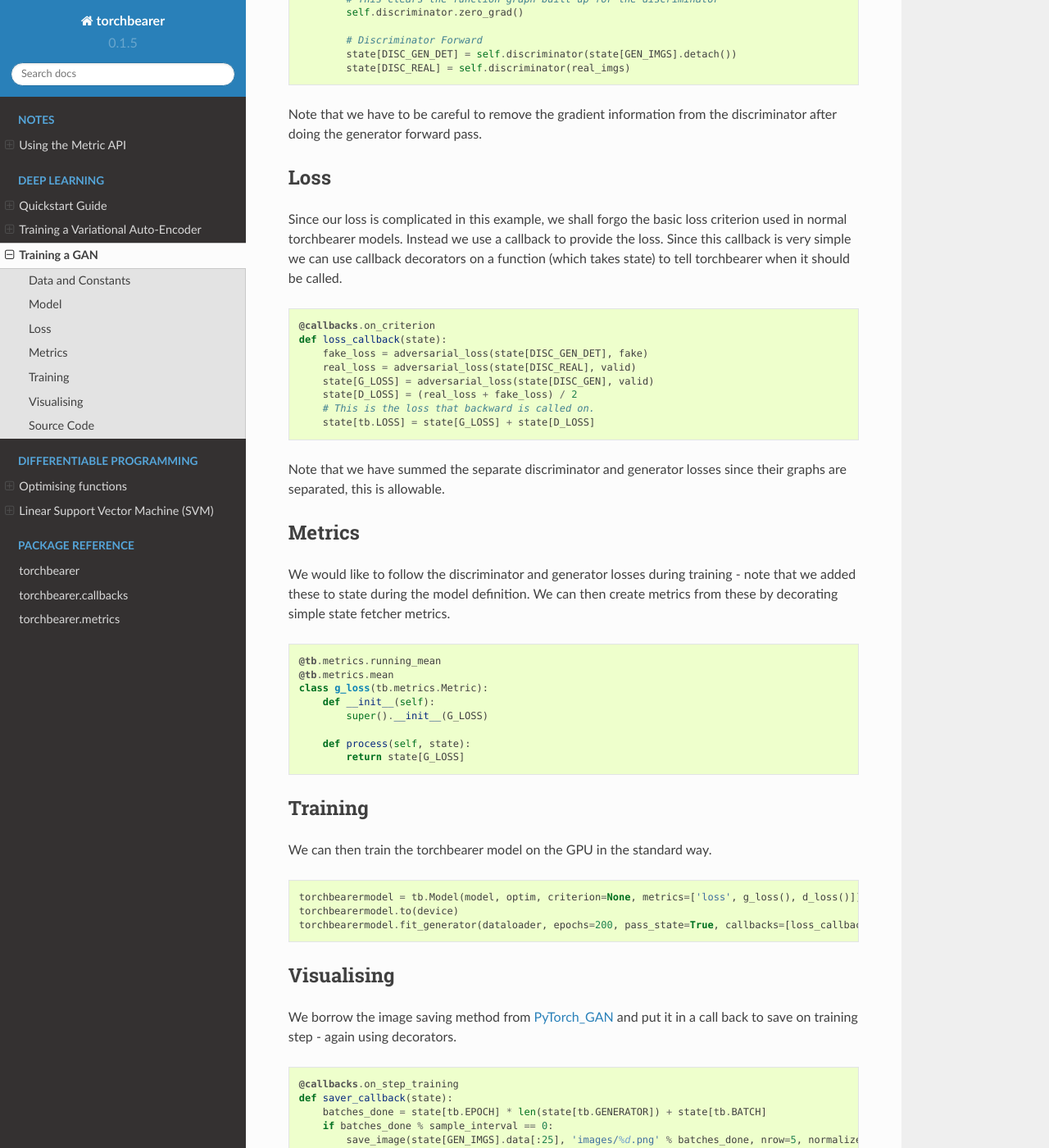
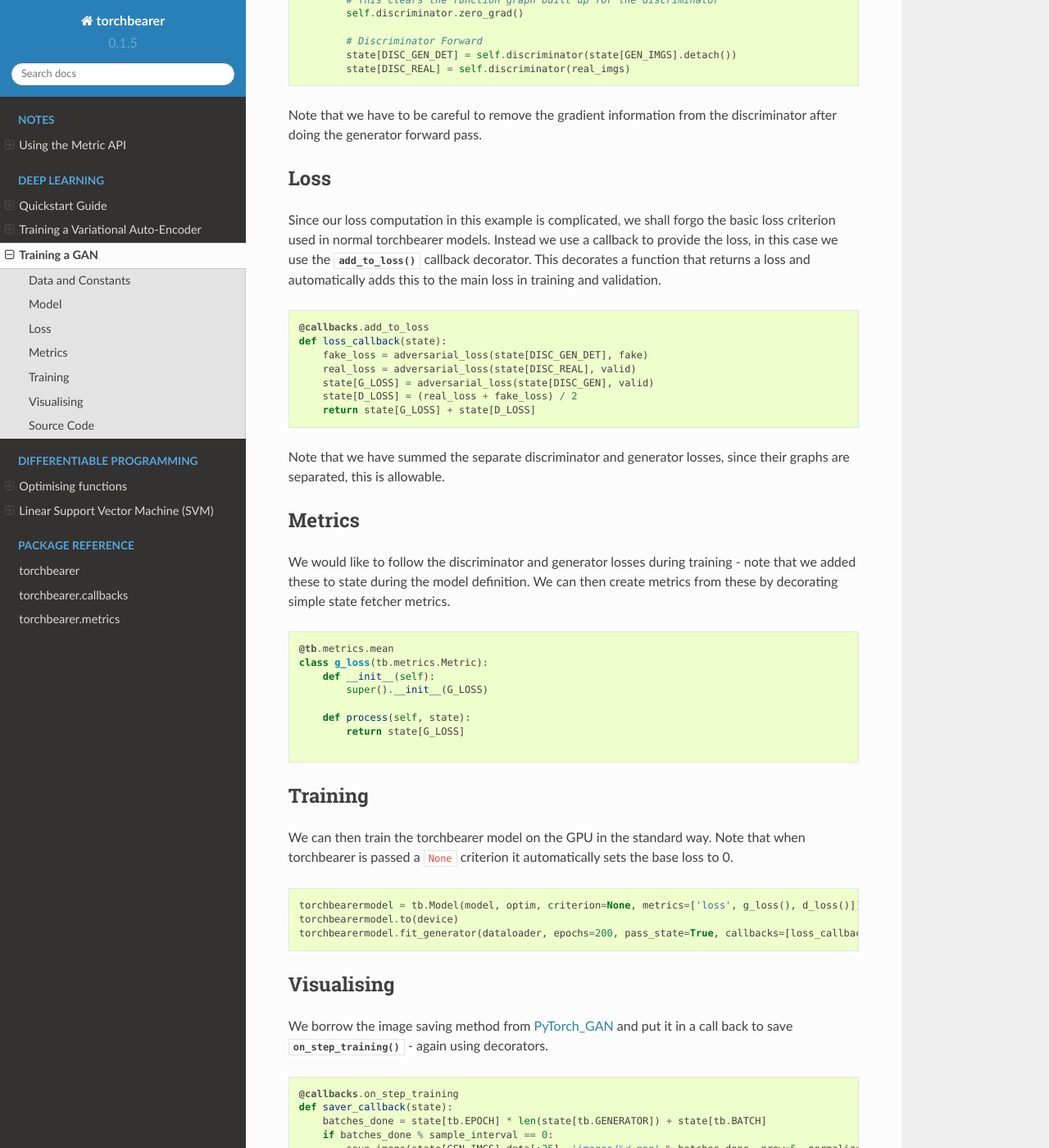
Before and after one commit to pytorchbearer/torchbearer, a Sphinx documentation site: the page built from docs/examples/gan.rst, in a window 1280 px wide and 1400 px high, scrolled down 1385 px. Shown: the whole window at 82% size. Built offline with Sphinx 7.4.7 and the Read the Docs theme 2.0.0, drawn with Linux system fonts in a browser that asks for light colours; some of the changed text lies outside the part shown.

Commit message:
Example/gan add to loss (#283)
* Update gan example with add to loss

* Update example

* Update docs

* Formatting

```diff
--- a/docs/_static/examples/gan.py
+++ b/docs/_static/examples/gan.py
@@ -102,14 +102,13 @@
         state[DISC_REAL] = self.discriminator(real_imgs)
 
 
-@callbacks.on_criterion
+@callbacks.add_to_loss
 def loss_callback(state):
     fake_loss = adversarial_loss(state[DISC_GEN_DET], fake)
     real_loss = adversarial_loss(state[DISC_REAL], valid)
     state[G_LOSS] = adversarial_loss(state[DISC_GEN], valid)
     state[D_LOSS] = (real_loss + fake_loss) / 2
-    # This is the loss that backward is called on.
-    state[tb.LOSS] = state[G_LOSS] + state[D_LOSS]
+    return state[G_LOSS] + state[D_LOSS]
 
 
 @callbacks.on_step_training
--- a/docs/examples/gan.rst
+++ b/docs/examples/gan.rst
@@ -42,14 +42,15 @@
 Loss
 ^^^^^^^^^^^^^^^^^^^^^^^^^^^^^^^^^^^^
 
-Since our loss is complicated in this example, we shall forgo the basic loss criterion used in normal torchbearer models.
-Instead we use a callback to provide the loss. Since this callback is very simple we can use callback decorators on a function (which takes state) to tell torchbearer when it should be called.
+Since our loss computation in this example is complicated, we shall forgo the basic loss criterion used in normal torchbearer models.
+Instead we use a callback to provide the loss, in this case we use the :func:`.add_to_loss` callback decorator.
+This decorates a function that returns a loss and automatically adds this to the main loss in training and validation.
 
 .. literalinclude:: /_static/examples/gan.py
    :language: python
-   :lines: 105-112
+   :lines: 105-111
 
-Note that we have summed the separate discriminator and generator losses since their graphs are separated, this is allowable.
+Note that we have summed the separate discriminator and generator losses, since their graphs are separated, this is allowable.
 
 Metrics
 ^^^^^^^^^^^^^^^^^^^^^^^^^^^^^^^^^^^^
@@ -65,19 +66,20 @@
 ^^^^^^^^^^^^^^^^^^^^^^^^^^^^^^^^^^^^
 
 We can then train the torchbearer model on the GPU in the standard way.
+Note that when torchbearer is passed a ``None`` criterion it automatically sets the base loss to 0.
 
 .. literalinclude:: /_static/examples/gan.py
    :language: python
-   :lines: 159-161
+   :lines: 158-160
 
 Visualising
 ^^^^^^^^^^^^^^^^^^^^^^^^^^^^^^^^^^^^
 
-We borrow the image saving method from PyTorch_GAN_ and put it in a call back to save on training step - again using decorators.
+We borrow the image saving method from PyTorch_GAN_ and put it in a call back to save :func:`~torchbearer.callbacks.decorators.on_step_training` - again using decorators.
 
 .. literalinclude:: /_static/examples/gan.py
    :language: python
-   :lines: 115-119
+   :lines: 114-118
 
 Here is a Gif created from the saved images.
 
--- a/torchbearer/__init__.py
+++ b/torchbearer/__init__.py
@@ -1,7 +1,13 @@
 """
+Model
+^^^^^^^^^^^^^^^^^^^^^^^^^^^^^^^^^^^^
+
 ..  automodule:: torchbearer.torchbearer
         :members:
         :undoc-members:
+
+Utilities
+^^^^^^^^^^^^^^^^^^^^^^^^^^^^^^^^^^^^
 
 ..  automodule:: torchbearer.state
         :members:
```
Also changed, not shown: other parts of docs/examples/gan.rst (+2 -2 lines), 2 other files.
